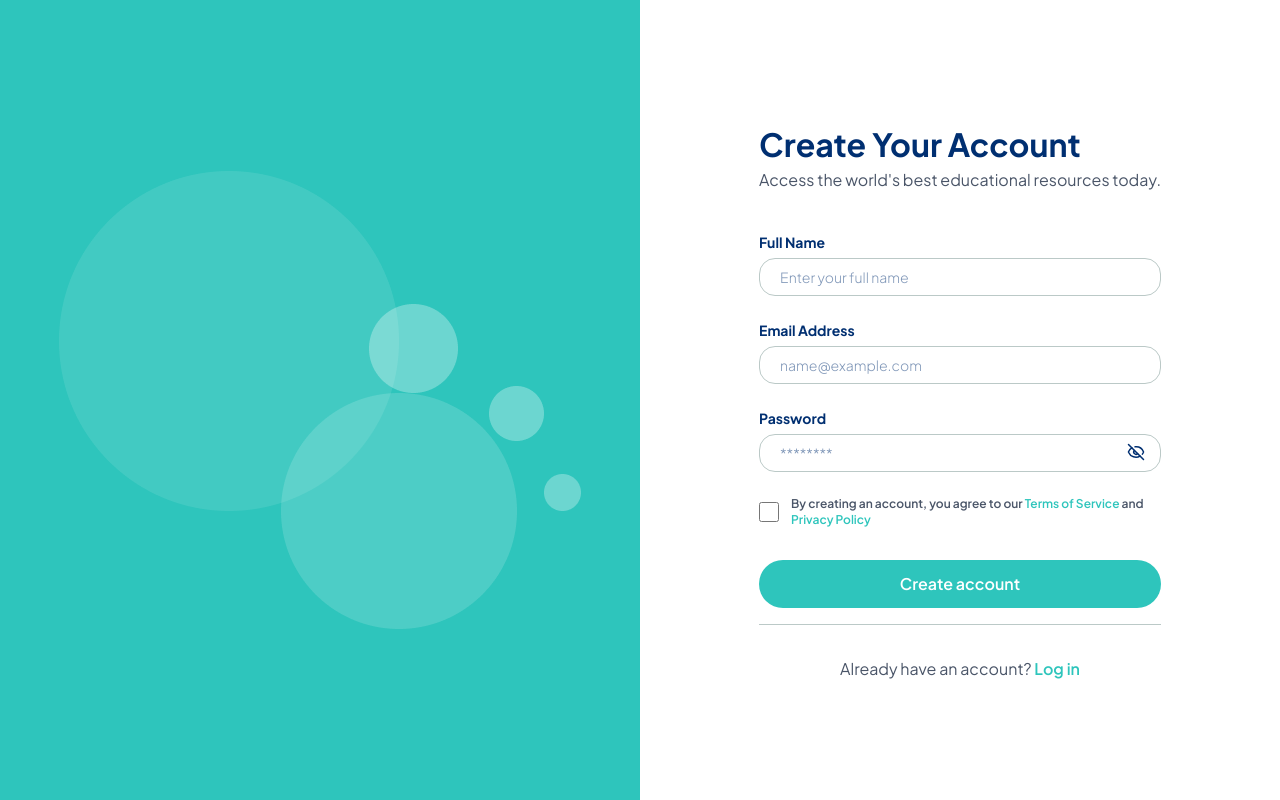
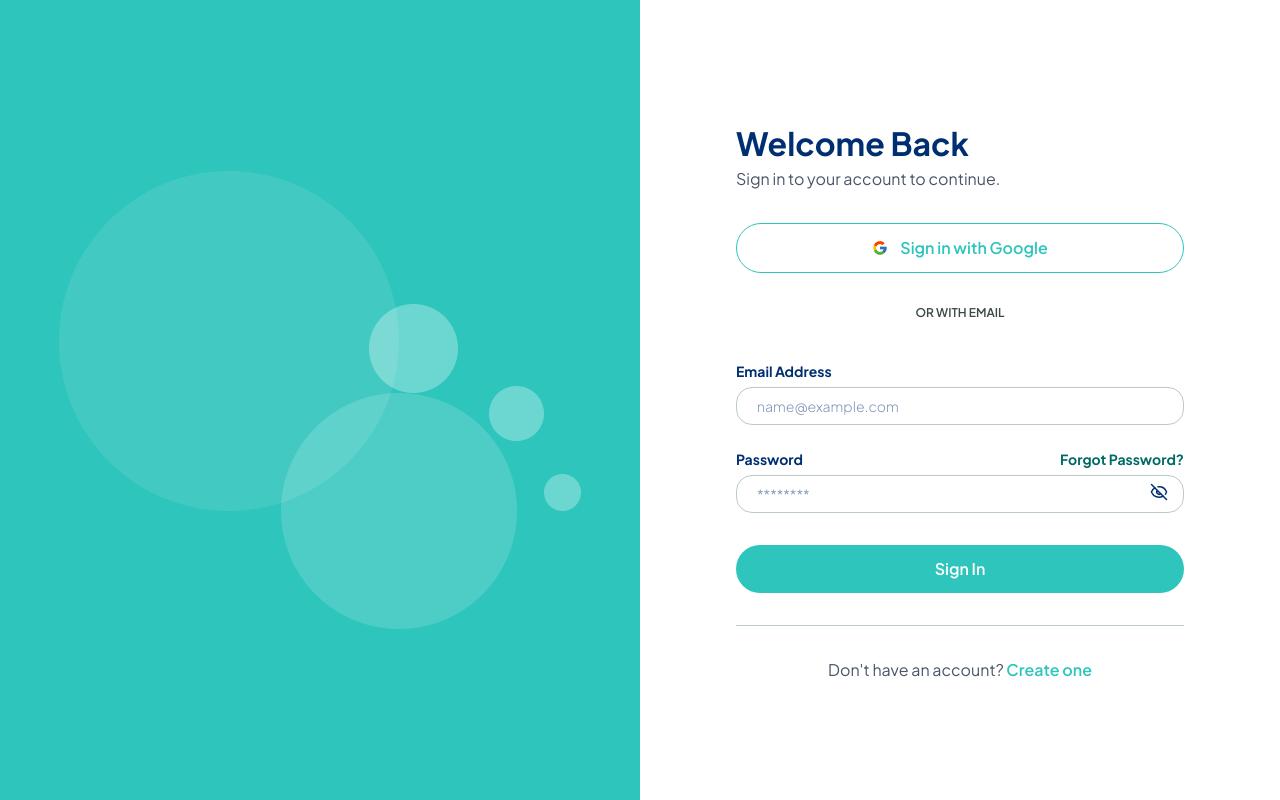
Before and after one commit to clementugomaliki-cpu/MerchbyLucius, a React (Vite) app: page /sign-in in a window 1280 px wide. Built offline with nearby package versions, Linux system fonts and the light colour scheme.

Commit message:
add the login page

```diff
--- a/src/App.jsx
+++ b/src/App.jsx
@@ -2,6 +2,7 @@ import { BrowserRouter, Routes, Route } from "react-router";
 
 import LandingPage from "./LandingPage";
 import SignUpPage from "./SignUpPage";
+import LoginPage from "./LoginPage";
 
 export default function App() {
   return (
@@ -9,7 +10,8 @@ export default function App() {
       <BrowserRouter>
         <Routes>
           <Route path="/" element={<LandingPage/>}/>
-          <Route path="/sign-in" element={<SignUpPage/>}/>
+          <Route path="/sign-in" element={<LoginPage/>}/>
+          <Route path="/sign-up" element={<SignUpPage/>}/>
         </Routes>
       </BrowserRouter>
     </div>
--- /dev/null
+++ b/src/LoginPage.jsx
@@ -0,0 +1,55 @@
+import { Link } from "react-router";
+import bubblesImage from "./images/bubbles.png"
+import { LuEye, LuEyeOff } from "react-icons/lu";
+import { FcGoogle } from "react-icons/fc";
+import { useState } from "react";
+
+export default function LoginPage() {
+    const [showPassword, setShowPassword] = useState(false);
+function togglePasswordType() {
+    setShowPassword(!showPassword);
+}
+    return (
+        <div className="flex">
+            <div className="md:h-screen md:w-2/4 bg-[#2EC5BC] flex justify-center items-center">
+                <img src={bubblesImage} alt="" />
+            </div>
+            <div className="flex flex-col justify-center p-16 py-8 gap-8 mx-auto">
+                <div className="flex flex-col">
+                    <h3 className="font-bold text-[32px] text-[#002F71]">Welcome Back</h3>
+                    <h4 className="text-base text-[#4A5568] font-[400]">Sign in to your account to continue.</h4>
+                </div>
+                <Link className="flex border rounded-full justify-center items-center px-6 py-3 gap-3 border-[#2EC5BC] text-[#2EC5BC] text-base font-semibold">
+                    <FcGoogle/>
+                    Sign in with Google
+                </Link>
+                <h4 className="text-xs font-semibold text-[#3C4948] text-center">OR WITH EMAIL</h4>
+                <form className="flex flex-col gap-6 mt-2">
+                     <label htmlFor="email" className="font-bold text-sm text-[#002F71] flex flex-col w-full block">Email Address
+                        <input type="email" name="email" placeholder="name@example.com" className="block border px-5 py-2 mt-1.5 rounded-2xl border-[#BBC9C7] w-full sm:w-sm md:w-md outline-none placeholder:font-light"/>
+                    </label>
+
+                        <label htmlFor="password" className="font-bold text-sm flex flex-col text-[#002F71] w-full block">
+                            <div className="flex justify-between">
+                                <span >Password</span>
+                                <Link className="text-[#006A65]">Forgot Password?</Link>
+                            </div>
+
+                        <div className="relative">
+                            <input type={showPassword ? "text" : "password"} name="password" placeholder={showPassword ? "Enter your password" : "********"} className="block border px-5 py-2 mt-1.5 rounded-2xl border-[#BBC9C7] w-full outline-none placeholder:font-light" />
+                            <button type="button" className="absolute top-1/3 right-4 text-lg"
+                             onClick={togglePasswordType}>{showPassword ? <LuEye/> : <LuEyeOff/>}</button>
+                        </div>
+
+                    </label>
+                </form>
+                <div className="flex flex-col text-center ">
+                    <button className="rounded-full bg-[#2EC5BC] px-10 py-3 mb-4 font-semibold text-white cursor-pointer hover:opacity-[0.85]">Sign In</button>
+                    <div className="sm:pt-8 border-t border-[#BBC9C7] mt-4 text-base font-[400] text-[#4A5568]">
+                        <p >Don't have an account? <Link to="/sign-up" className="text-base font-semibold text-[#2EC5BC]">Create one</Link></p>
+                    </div>
+                </div>
+            </div>
+        </div>
+    )
+}
--- a/src/SignUpPage.jsx
+++ b/src/SignUpPage.jsx
@@ -41,8 +41,8 @@ function togglePasswordType() {
                 </form>
                 <div className="flex flex-col text-center ">
                     <button className="rounded-full bg-[#2EC5BC] px-10 py-3 mb-4 font-semibold text-white cursor-pointer hover:opacity-[0.85]">Create account</button>
-                    <div className="sm:pt-8 border-t border-[#BBC9C7] text-base font-[400] text-[#4A5568]">
-                        <p >Already have an account? <Link className="text-base font-semibold text-[#2EC5BC]">Log in</Link></p>
+                    <div className="sm:pt-8 border-t border-[#BBC9C7] mt-4 text-base font-[400] text-[#4A5568]">
+                        <p >Already have an account? <Link to="/sign-in" className="text-base font-semibold text-[#2EC5BC]">Log in</Link></p>
                     </div>
                 </div>
             </div>
```
